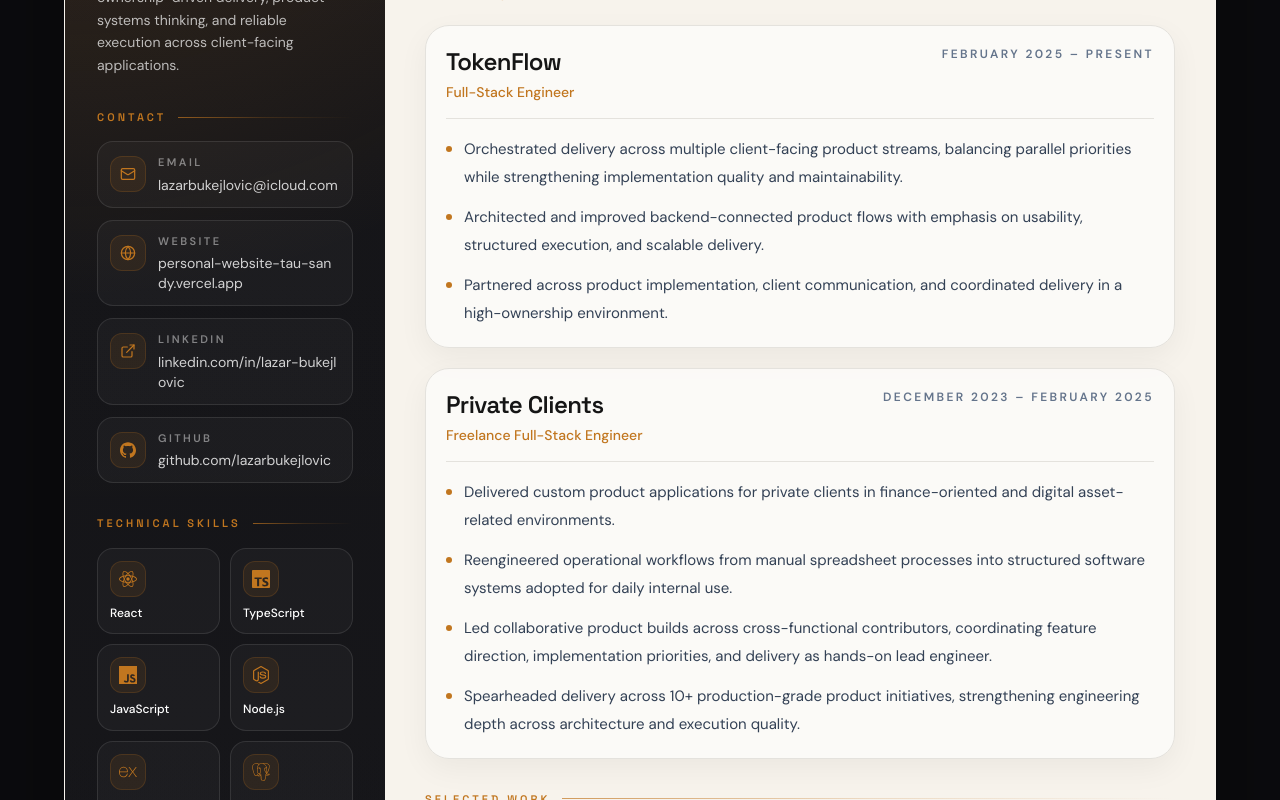
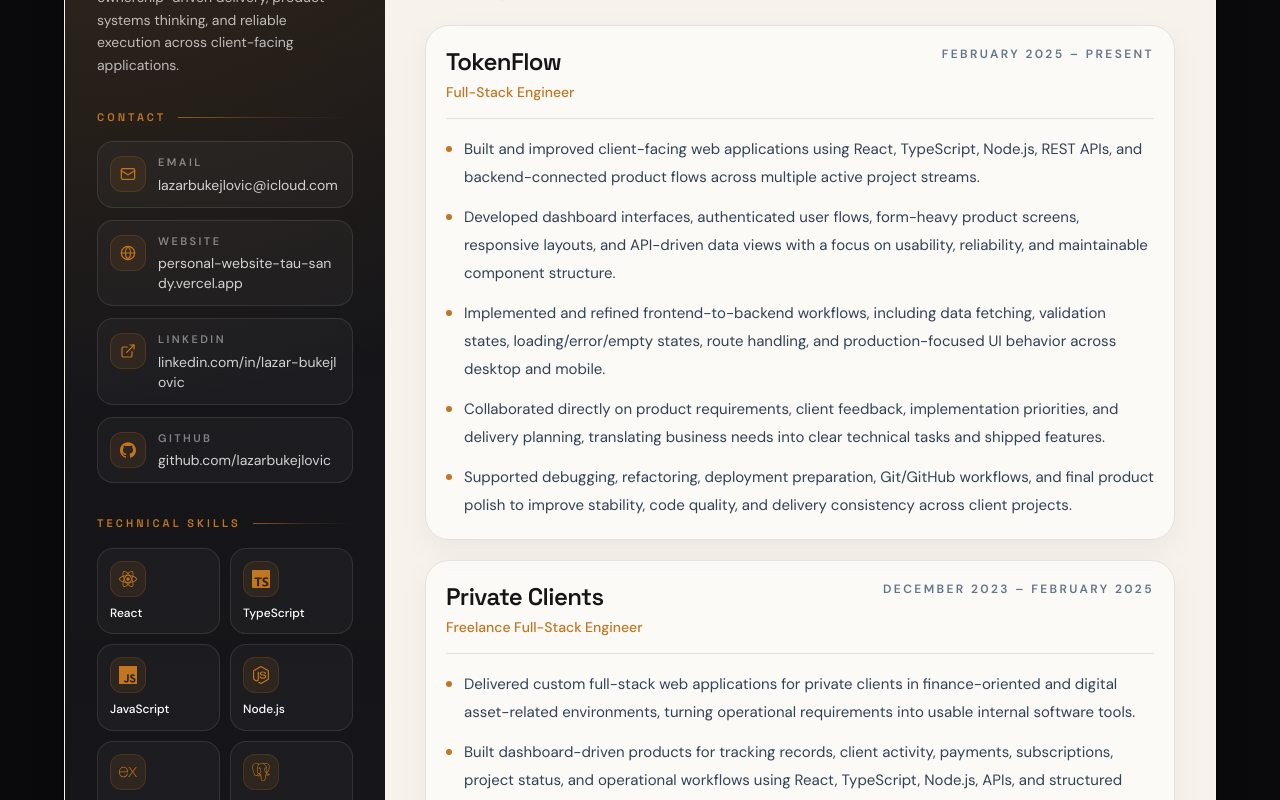
Before and after one commit to lazarbukejlovic/personal-website, a React (Vite) app: page /resume in a window 1280 px wide. Shown: the part 540-1340 px from the top of the page. Built offline with nearby package versions, Linux system fonts and the light colour scheme; the HTML template or start-up script is replaced by a standard one.

Commit message:
Update resume and experience content

```diff
--- a/src/components/ExperienceSection.tsx
+++ b/src/components/ExperienceSection.tsx
@@ -19,10 +19,10 @@ const EXPERIENCE: ExperienceEntry[] = [
     imageAlt: "TokenFlow logo",
     logoHref: "https://www.atom.com/name/TokenFlow.ai",
     points: [
-      "Orchestrated delivery across multiple client-facing product streams, balancing parallel priorities while maintaining a consistent standard of execution.",
-      "Strengthened implementation quality, maintainability, and structural clarity across active product surfaces.",
-      "Improved backend-connected product flows with a focus on usability, scalability, and dependable end-to-end delivery.",
-      "Coordinated work across implementation, client communication, and ownership-heavy delivery tracks within a fast-moving product environment.",
+      "Built and improved client-facing web applications using React, TypeScript, Node.js, REST APIs, and backend-connected product flows across multiple active project streams.",
+      "Developed dashboard interfaces, authenticated user flows, form-heavy product screens, responsive layouts, and API-driven data views with a focus on usability, reliability, and maintainable component structure.",
+      "Implemented and refined frontend-to-backend workflows, including data fetching, validation states, loading/error/empty states, route handling, and production-focused UI behavior across desktop and mobile.",
+      "Collaborated directly on product requirements, client feedback, implementation priorities, and delivery planning, translating business needs into clear technical tasks and shipped features.",
     ],
   },
   {
@@ -32,10 +32,10 @@ const EXPERIENCE: ExperienceEntry[] = [
     image: "/images/private-clients-badge.svg",
     imageAlt: "Private Clients – Freelance Full-Stack Engineer",
     points: [
-      "Delivered custom product applications for private clients operating in finance-oriented and digital asset-related environments.",
-      "Reengineered operational workflows from manual spreadsheet processes into structured software systems adopted for daily internal use.",
-      "Led collaborative product builds by coordinating feature direction, implementation priorities, and delivery as a hands-on engineer.",
-      "Spearheaded delivery across 10+ production-grade product initiatives, strengthening engineering depth across architecture, execution, and product quality.",
+      "Delivered custom full-stack web applications for private clients in finance-oriented and digital asset-related environments, turning operational requirements into usable internal software tools.",
+      "Built dashboard-driven products for tracking records, client activity, payments, subscriptions, project status, and operational workflows using React, TypeScript, Node.js, APIs, and structured data models.",
+      "Replaced manual spreadsheet-based processes with structured web applications, improving visibility, consistency, and day-to-day usability for client teams.",
+      "Implemented core product features including authentication flows, protected pages, CRUD-style data management, responsive UI, payment-related flows, and deployment-ready frontend architecture.",
     ],
   },
 ];
--- a/src/pages/Resume.tsx
+++ b/src/pages/Resume.tsx
@@ -100,9 +100,11 @@ const EXPERIENCE = [
     title: "Full-Stack Engineer",
     period: "February 2025 – Present",
     points: [
-      "Orchestrated delivery across multiple client-facing product streams, balancing parallel priorities while strengthening implementation quality and maintainability.",
-      "Architected and improved backend-connected product flows with emphasis on usability, structured execution, and scalable delivery.",
-      "Partnered across product implementation, client communication, and coordinated delivery in a high-ownership environment.",
+      "Built and improved client-facing web applications using React, TypeScript, Node.js, REST APIs, and backend-connected product flows across multiple active project streams.",
+      "Developed dashboard interfaces, authenticated user flows, form-heavy product screens, responsive layouts, and API-driven data views with a focus on usability, reliability, and maintainable component structure.",
+      "Implemented and refined frontend-to-backend workflows, including data fetching, validation states, loading/error/empty states, route handling, and production-focused UI behavior across desktop and mobile.",
+      "Collaborated directly on product requirements, client feedback, implementation priorities, and delivery planning, translating business needs into clear technical tasks and shipped features.",
+      "Supported debugging, refactoring, deployment preparation, Git/GitHub workflows, and final product polish to improve stability, code quality, and delivery consistency across client projects.",
     ],
   },
   {
@@ -110,10 +112,12 @@ const EXPERIENCE = [
     title: "Freelance Full-Stack Engineer",
     period: "December 2023 – February 2025",
     points: [
-      "Delivered custom product applications for private clients in finance-oriented and digital asset-related environments.",
-      "Reengineered operational workflows from manual spreadsheet processes into structured software systems adopted for daily internal use.",
-      "Led collaborative product builds across cross-functional contributors, coordinating feature direction, implementation priorities, and delivery as hands-on lead engineer.",
-      "Spearheaded delivery across 10+ production-grade product initiatives, strengthening engineering depth across architecture and execution quality.",
+      "Delivered custom full-stack web applications for private clients in finance-oriented and digital asset-related environments, turning operational requirements into usable internal software tools.",
+      "Built dashboard-driven products for tracking records, client activity, payments, subscriptions, project status, and operational workflows using React, TypeScript, Node.js, APIs, and structured data models.",
+      "Replaced manual spreadsheet-based processes with structured web applications, improving visibility, consistency, and day-to-day usability for client teams.",
+      "Implemented core product features including authentication flows, protected pages, CRUD-style data management, responsive UI, payment-related flows, and deployment-ready frontend architecture.",
+      "Led hands-on delivery from requirements to launch: clarifying scope, planning features, building the interface, connecting backend logic, testing flows, fixing bugs, and preparing projects for real use.",
+      "Coordinated with clients and collaborators across design, content, product direction, and implementation priorities while maintaining ownership over engineering quality and final delivery.",
     ],
   },
 ];
```
Also changed, not shown: 1 other file (tests, documents, lock files or other folders).
